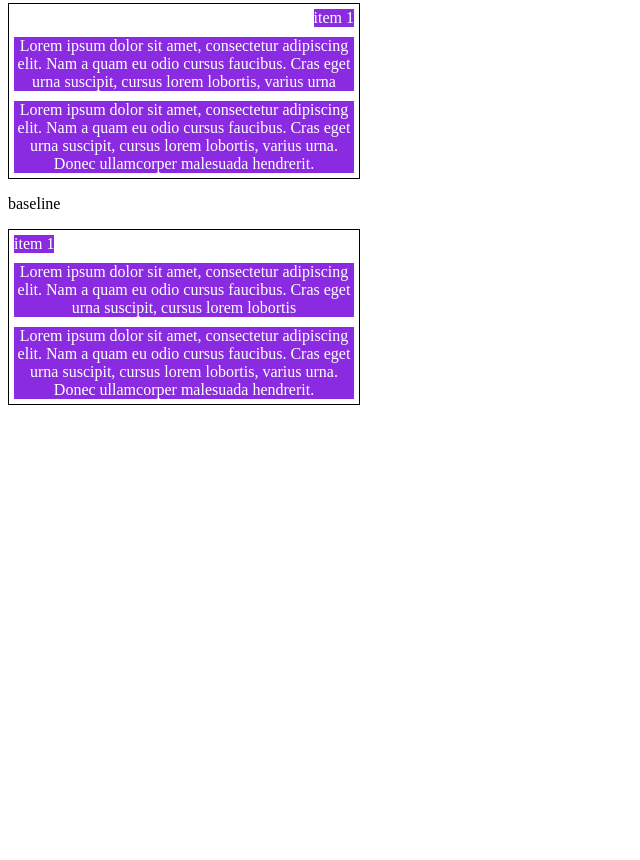
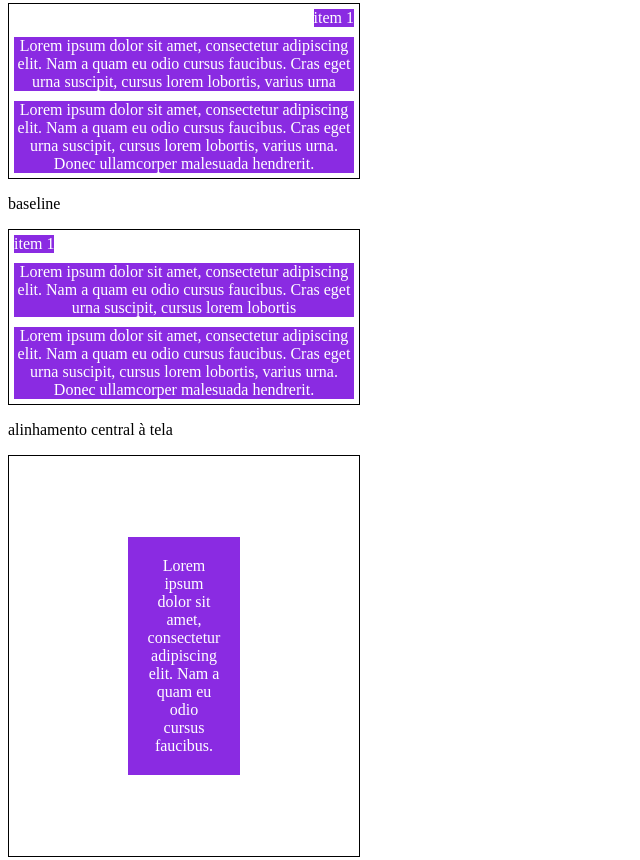
Before and after one commit to robsonbrentan/flex-box-estudos, a plain HTML site: page Flex-container/align-itens/align-itens.html in a window 1280 px wide. Shown: the part 2117-2977 px from the top of the page, without its empty margins (0-640 px from the left). Before the commit the page ends 2530 px from the top, so only its background shows below. Drawn offline with Linux system fonts and the light colour scheme.

Commit message:
align itens atualização

```diff
--- a/Flex-container/align-itens/align-itens.html
+++ b/Flex-container/align-itens/align-itens.html
@@ -48,6 +48,16 @@
         .column{
             flex-direction: column;
         }
+
+       .central{
+           height: 400px;
+           justify-content: center;
+       }
+
+       .central .item{
+           flex: 0;
+           padding: 20px;
+       }
     </style>
 </head>
 <body>
@@ -122,5 +132,13 @@
         <div class="item">Lorem ipsum dolor sit amet, consectetur adipiscing elit. Nam a quam eu odio cursus faucibus. Cras eget urna suscipit, cursus lorem lobortis</div>
         <div class="item">Lorem ipsum dolor sit amet, consectetur adipiscing elit. Nam a quam eu odio cursus faucibus. Cras eget urna suscipit, cursus lorem lobortis, varius urna. Donec ullamcorper malesuada hendrerit.</div>
     </section>
+
+    <p>alinhamento central à tela</p>
+    <section class="container central center">
+        <div class="item">Lorem ipsum dolor sit amet,
+            consectetur adipiscing elit.
+            Nam a quam eu odio cursus faucibus.
+            </div>
+    </section>
 </body>
 </html>
```
